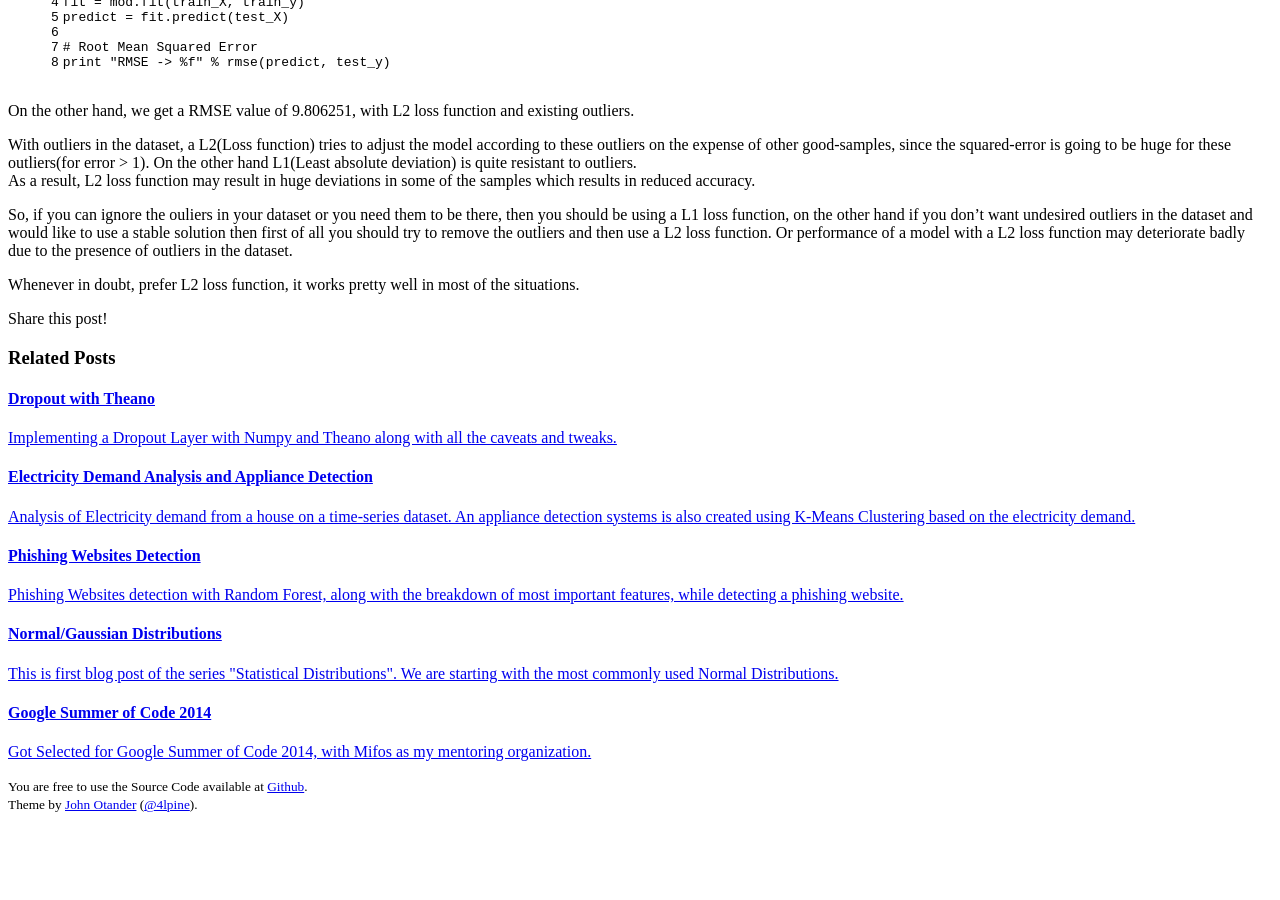
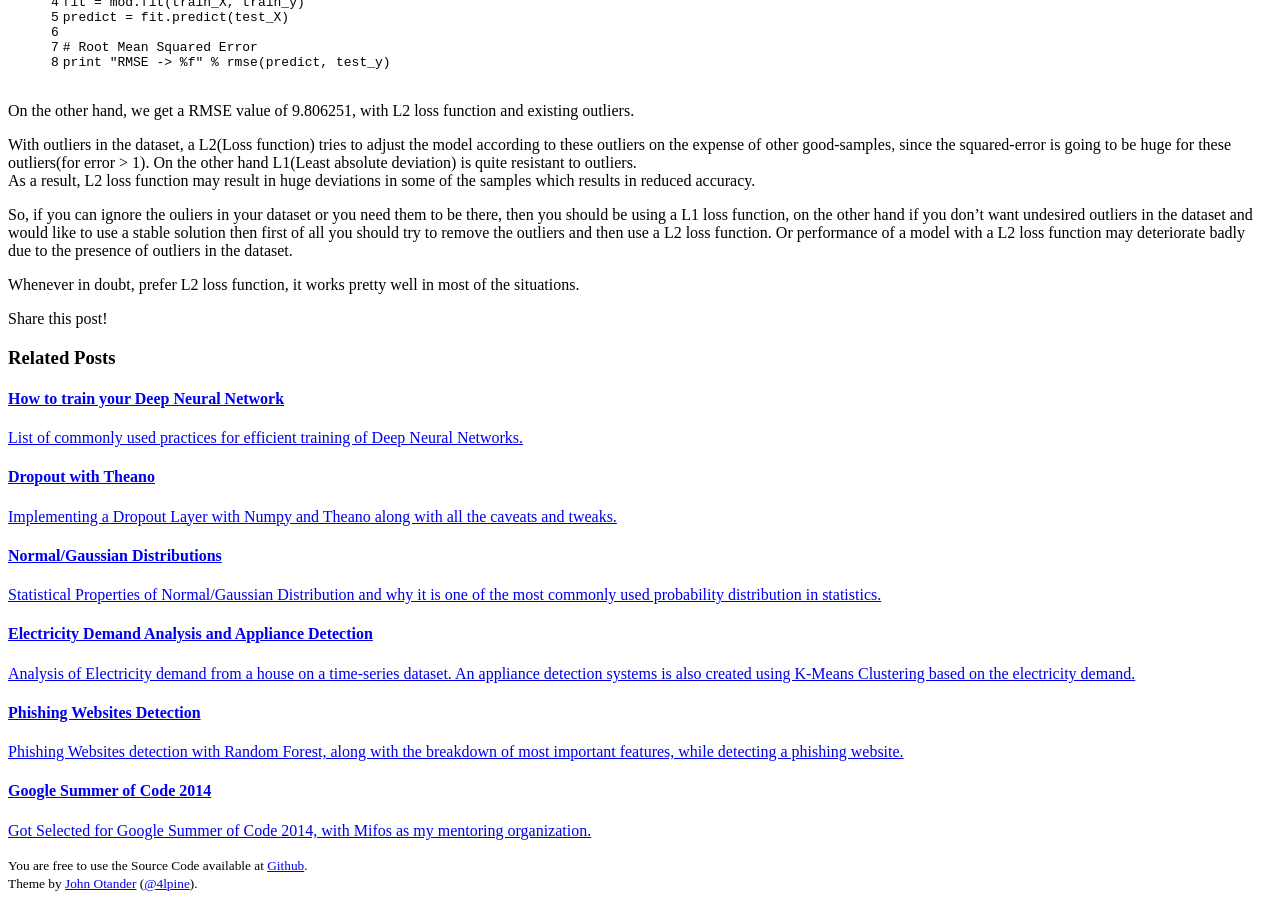
Before and after one commit to rishy/rishy.github.io, a Jekyll site: the page built from _posts/2015-07-28-l1-vs-l2-loss.md, in a window 1280 px wide and 900 px high, scrolled down 3546 px. Built offline with Jekyll 4.4.1, drawn with Linux system fonts in a browser that asks for light colours; formulas are drawn with MathJax 3; comment, search, counter and statistics services are not loaded; before the commit the page ends 4367 px from its top, so only the background shows below that; some of the changed lines change nothing that is shown; some of the changed text lies outside the part shown.

Commit message:
(post): How to train your Deep Neural Network

```diff
--- a/_posts/2015-04-21-normal-distributions.md
+++ b/_posts/2015-07-21-normal-distributions.md
@@ -1,8 +1,8 @@
 ---
 layout:     post
 title:      Normal/Gaussian Distributions
-date:       2015-04-21 04:00:01
-summary:    This is first blog post of the series "Statistical Distributions". We are starting with the most commonly used Normal Distributions.
+date:       2015-07-21 04:00:01
+summary:    Statistical Properties of Normal/Gaussian Distribution and why it is one of the most commonly used probability distribution in statistics.
 categories: stats
 comments: true
 ---
@@ -15,26 +15,19 @@ Samples of heights of people, size of things produced by machines, errors in mea
 
 I don't intend to cover a lot of mathematical background regarding normal distributions, still it won't hurt to know just a few simple mathematical properties of normal distributions:
 
-<blockquote>
-	<ul>
-		<li>Bell curve is symmetrical about mean(which lies at the center)
-		<li>mean = median = mode
-		<li>Only determining factors of normal distributions are its mean and standard deviation
-	</ul>
-</blockquote>
+* Bell curve is symmetrical about mean(which lies at the center)
+* mean = median = mode
+* Only determining factors of normal distributions are its mean and standard deviation
 
 We can also get a normal distribution from a lot of datasets using [Central Limit Theorem](http://en.wikipedia.org/wiki/Central_limit_theorem)(CLT). In layman's language CLT states that if we take a large number of samples from a population, multiple times and go on plotting these then it will result in a normal distribution(which can be used by a lot of statistical and machine learning models).
 
 A lot of machine learning models assumes that data fed to these models follows a normal distribution. So, after you have got your data cleaned, you should definitely check what distribution it follows. Some of the machine learning and Statistical models which assumes a normally distributed input data are:
 
-<blockquote>
-	<ul>
-		<li>Gaussian naive Bayes
-		<li>Least Squares based (regression)models
-		<li>LDA
-		<li>QDA
-	</ul>
-</blockquote>
+* Gaussian naive Bayes
+* Least Squares based (regression)models
+* LDA
+* QDA
+
 It is also quite common to transform non-normal data to normal form by applying log, square root or similar transormations.
 
 If plotting the data results in a skewed plot, then it is probably a log-normal distribution(as shown in figure below), which you can transform into normal form, simply by applying a log function on all data points.
--- a/_posts/2015-04-28-l1-vs-l2-loss.md
+++ b/_posts/2015-07-28-l1-vs-l2-loss.md
@@ -1,7 +1,7 @@
 ---
 layout:     post
 title:      L1 vs. L2 Loss function
-date:       2015-04-28 12:00:05
+date:       2015-07-28 12:00:05
 summary:    Comparison of performances of L1 and L2 loss functions with and without outliers in a dataset.
 categories: ml
 comments: true
--- /dev/null
+++ b/_posts/2017-01-05-how-to-train-your-dnn.md
@@ -0,0 +1,136 @@
+---
+layout:     post
+title:      How to train your Deep Neural Network
+date:       2017-01-05 9:00:05
+summary:    List of commonly used practices for efficient training of Deep Neural Networks.
+categories: ml
+comments: true
+---
+
+There are certain practices in **Deep Learning** that are highly recommended, in order to efficiently train **Deep Neural Networks**. In this post, I will be covering a few of these most commonly used practices, ranging from importance of quality training data, choice of hyperparameters to more general tips for faster prototyping of DNNs. Most of these practices, are validated by the research in academia and industry and are presented with mathematical and experimental proofs in research papers like [Efficient BackProp(Yann LeCun et al.)](http://yann.lecun.com/exdb/publis/pdf/lecun-98b.pdf) and [Practical Recommendations for Deep Architectures(Yoshua Bengio)](https://arxiv.org/pdf/1206.5533v2.pdf).
+
+----
+
+### High quality training data
+
+A lot of ML practitioners are habitual of throwing raw training data in any **Deep Neural Net(DNN)**. And why not, any DNN would(presumably) still give good results, right? But, it's not completely old school to say that - "given the right type of data, a fairly simple model will provide better and faster results than a complex DNN"(although, this might have exceptions). So, whether you are working with **Computer Vision**, **Natural Language Processing**, **Statistical Modelling**, etc. try to preprocess your raw data. A few measures one can take to get better training data:
+
+* Get your hands on as large a dataset as possible(DNNs are quite data-hungry: more is better)
+* Remove any training sample with corrupted data(short texts, highly distorted images, spurious output labels, features with lots of null values, etc.)
+* Data Augmentation - create new examples(in case of images - rescale, add noise, etc.)
+
+<!-- ### Normalize input vectors
+
+A Deep learning model can converge much faster, if the empirical mean of input vectors lies near `0`. [Efficient BackProp](http://yann.lecun.com/exdb/publis/pdf/lecun-98b.pdf) elucidated this in detail. Basically, it boils down to the average polarity(positive/negative) of the product of input vector - `x` and weight -  `W`. Hence, during **backpropagation** all of these weights will either decrease or increase; consequently, loss will be optimized in a zig-zag fashion. -->
+
+### Choose appropriate activation functions
+
+One of the vital components of any Neural Net are [activation functions](https://en.wikipedia.org/wiki/Activation_function). **Activations** introduces the much desired **non-linearity** into the model. For years, `sigmoid` activation functions have been the preferable choice. But, a `sigmoid` function is inherently cursed by these two drawbacks - 1. Saturation of sigmoids at tails(further causing [vanishing gradient problem](https://en.wikipedia.org/wiki/Vanishing_gradient_problem)). 2. `sigmoids` are not zero-centered.
+
+A better alternative is a `tanh` function - mathematically, `tanh` is just a rescaled and shifted `sigmoid`, `tanh(x) = 2*sigmoid(x) - 1`.
+ Although `tanh` can still suffer from the **vanishing gradient problem**, but the good news is - `tanh` is zero-centered. Hence, using `tanh` as activation function will result into faster convergence. I have found that using `tanh` as activations generally works better than sigmoid.
+
+ You can further explore other alternatives like [`ReLU`](https://en.wikipedia.org/wiki/Rectifier_(neural_networks)), `SoftSign`, etc. depending on the specific task, which have shown to ameliorate some of these issues.
+
+
+### Number of Hidden Units and Layers
+
+Keeping a larger number of hidden units than the optimal number, is generally a safe bet. Since, any regularization method will take care of superfluous units, at least to some extent. On the other hand, while keeping smaller numbers of hidden units(than the optimal number), there are higher chances of underfitting the model.
+
+Also, while employing **unsupervised pre-trained representations**(describe in later sections), the optimal number of hidden units are generally kept even larger. Since, pre-trained representation might contain a lot of irrelevant information in these representations(for the specific supervised task). By increasing the number of hidden units, model will have the required flexibility to filter out the most appropriate information out of these pre-trained representations.
+
+Selecting the optimal number of layers is relatively straight forward. As [@Yoshua-Bengio](https://www.quora.com/profile/Yoshua-Bengio) mentioned on Quora - "You just keep on adding layers, until the test error doesn't improve anymore". ;)
+
+### Weight Initialization
+
+Always initialize the weights with small `random numbers` to break the symmetry between different units. But how small should weights be? What's the recommended upper limit? What probability distribution to use for generating random numbers? Furthermore, while using `sigmoid` activation functions, if weights are initialized to very large numbers, then the sigmoid will **saturate**(tail regions), resulting into **dead neurons**. If weights are very small, then gradients will also be small. Therefore, it's preferable to choose weights in an intermediate range, such that these are distributed evenly around a mean value.
+
+Thankfully, there has been lot of research regarding the appropriate values of initial weights, which is really important for an efficient convergence.
+To initialize the weights that are evenly distributed, a `uniform distribution` is probably one of the best choice. Furthermore, as shown in the [paper(Glorot and Bengio, 2010)](http://jmlr.org/proceedings/papers/v9/glorot10a/glorot10a.pdf), units with more incoming connections(fan_in) should have relatively smaller weights.
+
+Thanks to all these thorough experiments, now we have a tested formulae that we can directly use for weight initialization; i.e. - weights drawn from `~ Uniform(-r, r)` where `r=sqrt(6/(fan_in+fan_out))` for `tanh` activations, and `r=4*(sqrt(6/fan_in+fan_out))` for `sigmoid` activations, where `fan_in` is the size of the previous layer and `fan_out` is the size of next layer.
+
+### Learning Rates
+
+This is probably one of the most important hyperparameter, governing the learning process. Set the learning rate too small and your model might take ages to converge, make it too large and within initial few training examples, your loss might shoot up to sky. Generally, a learning rate of `0.01` is a safe bet, but this shouldn't be taken as a stringent rule; since the optimal learning rate should be in accordance to the specific task.
+
+In contrast to, a fixed learning rate, gradually decreasing the learning rate, after each epoch or after a few thousand examples is another option. Although this might help in faster training, but requires another manual decision about the new learning rates. Generally, **learning rate can be halved after each epoch** - these kinds of strategies were quite common a few years back.
+
+Fortunately, now we have better `momentum based methods` to change the learning rate, based on the curvature of the error function. It might also help to set different learning rates for individual parameters in the model; since, some parameters might be learning at a relatively slower or faster rate.
+
+Lately, there has been a good amount of research on optimization methods, resulting into `adaptive learning rates`. At this moment, we have numerous options starting from good old `Momentum Method` to `Adagrad`, `Adam`(personal favourite ;)), `RMSProp` etc. Methods like `Adagrad` or `Adam`, effectively save us from manually choosing an `initial learning rate`, and given the right amount of time, the model will start to converge quite smoothly(of course, still selecting a good initial rate will further help).
+
+
+### Hyperparameter Tuning: Spun Grid Search - Embrace Random Search
+
+**Grid Search** has been prevalent in classical machine learning. But, Grid Search is not at all efficient in finding optimal hyperparameters for DNNs. Primarily, because of the time taken by a DNN in trying out different hyperparameter combinations. As the number of hyperparameters keeps on increasing, computation required for Grid Search also increases exponentially.
+
+There are two ways to go about it:
+ 1. Based on your prior experience, you can manually tune some common hyperparameters like learning rate, number of layers, etc.
+ 2. Instead of Grid Search, use **Random Search/Random Sampling** for choosing optimal hyperparameters. A combination of hyperparameters is generally choosen from a **uniform distribution** within the desired range. It is also possible to add some prior knowledge to further decrease the search space(like learning rate shouldn't be too large or too small). Random Search has been found to be way more efficient compared to Grid Search.
+
+### Learning Methods
+
+Good old **Stochastic Gradient Descent** might not be as efficient for DNNs(again, not a stringent rule), lately there have been a lot of research to develop more flexible optimization algorithms. For e.g.: `Adagrad`, `Adam`, `AdaDelta`, `RMSProp`, etc. In addition to providing **adaptive learning rates**, these sophisticated methods also use **different rates for different model parameters** and this generally results into a smoother convergence. It's good to consider these as hyper-parameters and one should always try out a few of these on a subset of training data.
+
+
+### Keep dimensions of weights in the exponential power of 2
+
+Even, when dealing with **state-of-the-art** Deep Learning Models with latest hardware resources, **memory management** is still done at the byte level; So, it's always good to keep the size of your parameters as `64`, `128`, `512`, `1024`(all powers of `2`). This might help in sharding the matrices, weights, etc. resulting into slight boost in learning efficiency. This becomes even more significant when dealing with **GPUs**.
+
+
+### Unsupervised Pretraining
+
+Doesn't matter whether you are working with NLP, Computer Vision, Speech Recognition, etc. **Unsupervised Pretraining** always help the training of your supervised or other unsupervised models. **Word Vectors** in NLP are ubiquitous; you can use [ImageNet](http://image-net.org/) dataset to pretrain your model in an unsupervised manner, for a 2-class supervised classification; or audio samples from a much larger domain to further use that information for a speaker disambiguation model.
+
+### Mini-Batch vs. Stochastic Learning
+
+Major objective of training a model is to learn appropriate parameters, that results into an optimal mapping from inputs to outputs. These parameters are tuned with each training sample, irrespective of your decision to use **batch**, **mini-batch** or **stochastic learning**. While employing a stochastic learning approach, gradients of weights are tuned after each training sample, introducing noise into gradients(hence the word 'stochastic'). This has a very desirable effect; i.e. - with the introduction of **noise** during the training, the model becomes less prone to overfitting.
+
+However, going through the stochastic learning approach might be relatively less efficient; since now a days machines have far more computation power. Stochastic learning might effectively waste a large portion of this. If we are capable of computing **Matrix-Matrix multiplication**, then why should we limit ourselves, to iterate through the multiplications of individual pairs of **Vectors**? Therefore, for greater throughput/faster learning, it's recommended to use mini-batches instead of stochastic learning.
+
+But, selecting an appropriate batch size is equally important; so that we can still retain some noise(by not using a huge batch) and simultaneously use the computation power of machines more effectively. Commonly, a batch of `16` to `128` examples is a good choice(exponential of `2`). Usually, batch size is selected, once you have already found more important hyperparameters(by **manual search** or **random search**). Nevertheless, there are scenarios when the model is getting the training data as a stream([online learning](https://en.wikipedia.org/wiki/Online_machine_learning)), then resorting to Stochastic Learning is a good option.
+
+### Shuffling training examples
+
+This comes from **Information Theory** - "Learning that an unlikely event has occurred is more informative than learning that a likely event has occurred". Similarly, randomizing the order of training examples(in different epochs, or mini-batches) will result in faster convergence. A slight boost is always noticed when the model doesn't see a lot of examples in the same order.
+
+### Dropout for Regularization
+
+Considering, millions of parameters to be learned, regularization becomes an imperative requisite to prevent **overfitting** in DNNs. You can keep on using **L1/L2** regularization as well, but **Dropout** is preferable to check overfitting in DNNs. Dropout is trivial to implement and generally results into faster learning. A default value of `0.5` is a good choice, although this depends on the specific task,. If the model is less complex, then a dropout of `0.2` might also suffice.
+
+Dropout should be turned off, during the test phase, and weights should be scaled accordingly, as done in the [original paper](https://www.cs.toronto.edu/~hinton/absps/JMLRdropout.pdf). Just allow a model with Dropout regularization, a little bit more training time; and the error will surely go down.
+
+### Number of Epochs/Training Iterations
+
+"Training a Deep Learning Model for multiple epochs will result in a better model" - we have heard it a couple of times, but how do we quantify "many"?
+Turns out, there is a simple strategy for this - Just keep on training your model for a fixed amount of examples/epochs, let's say `20,000` examples or `1` epoch. After each set of these examples compare the **test error** with **train error**, if the gap is decreasing, then keep on training. In addition to this, after each such set, save a copy of your model parameters(so that you can choose from multiple models once it is trained).
+
+### Visualize
+
+There are a thousand ways in which the training of a deep learning model might go wrong. I guess we have all been there, when the model is being trained for hours or days and only after the training is finished, we realize something went wrong. In order to save yourself from bouts of hysteria, in such situations(which might be quite justified ;)) - **always visualize the training process**. Most obvious step you can take is to **print/save logs** of `loss` values, `train error` or `test error`, etc.
+
+In addition to this, another good practice is to use a visualization library to plot histograms of weights after few training examples or between epochs. This might help in keeping track of some of the common problems in Deep Learning Models like **Vanishing Gradient**, **Exploding Gradient** etc.
+
+
+### Multi-Core machines, GPUs
+
+Advent of GPUs, libraries that provide vectorized operations, machines with more computation power, are probably some of the most significant factors in the success of Deep Learning. If you think, you are patient as a stone, you might try running a DNN on your laptop(which can't even open 10 tabs in your Chrome browser) and wait for ages to get your results. Or you can play smart(and expensively :z) and get a descent hardware with at least **multiple CPU cores** and a **few hundred GPU cores**. GPUs have revolutionized the Deep Learning research(no wonder Nvidia's stocks are shooting up ;)), primarily because of their ability to perform Matrix Operations at a larger scale.
+
+So, instead of taking weeks on a normal machine, these parallelization techniques, will bring down the training time to days, if not hours.
+
+
+### Use libraries with GPU and Automatic Differentiation Support
+
+Thankfully, for rapid prototyping we have some really descent libraries like [Theano](http://deeplearning.net/software/theano/), [Tensorflow](https://www.tensorflow.org/), [Keras](https://keras.io/), etc. Almost all of these DL libraries provide **support for GPU computation** and **Automatic Differentiation**. So, you don't have to dive into core GPU programming(unless you want to - it's definitely fun :)); nor you have to write your own differentiation code, which might get a little bit taxing in really complex models(although you should be able to do that, if required). Tensorflow further provides support for training your models on a **distributed architecture**(if you can afford it).
+
+This is not at all an exhaustive list of practices, to train a DNN. In order to include just the most common practices, I have tried to exclude a few concepts like Normalization of inputs, Batch/Layer Normalization, Gradient Check, etc. Although feel free to add anything in the comment section and I'll be more than happy to update it in the post. :)
+
+### References:
+1. [Efficient BackProp(Yann LeCun et al.)](http://yann.lecun.com/exdb/publis/pdf/lecun-98b.pdf)
+2. [Practical Recommendations for Deep Architectures(Yoshua Bengio)](https://arxiv.org/pdf/1206.5533v2.pdf)
+3. [Understanding the difficulty of training deep feedforward neural networks(Glorot and Bengio, 2010)](http://jmlr.org/proceedings/papers/v9/glorot10a/glorot10a.pdf)
+4. [Dropout: A Simple Way to Prevent Neural Networks from Overfitting](https://www.cs.toronto.edu/~hinton/absps/JMLRdropout.pdf)
+5. [Andrej Karpathy - Yes you should understand backprop(Medium)](https://medium.com/@karpathy/yes-you-should-understand-backprop-e2f06eab496b#.yd17cx8ml)
+
+{% include disqus.html %}
```
Also changed, not shown: 15 other files.
